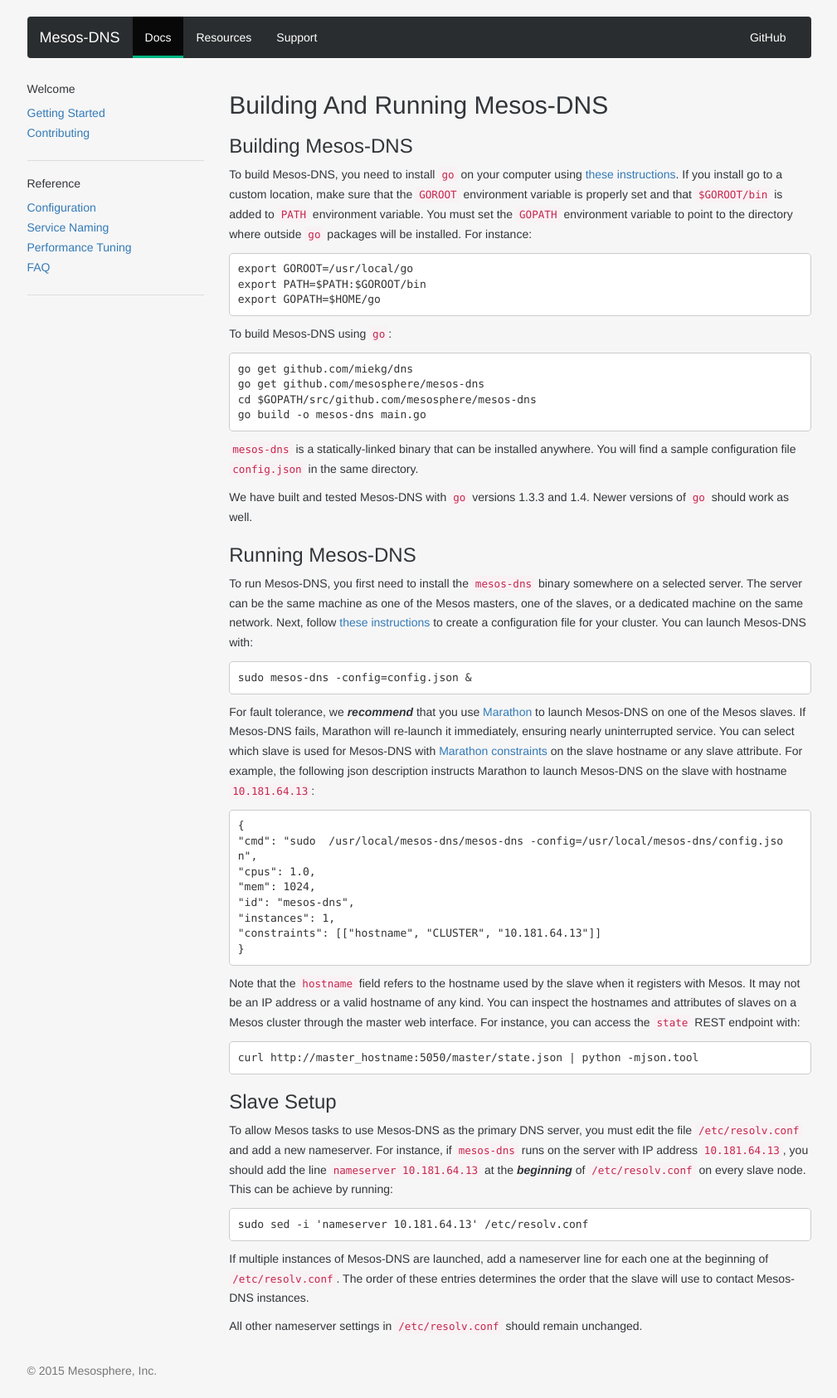
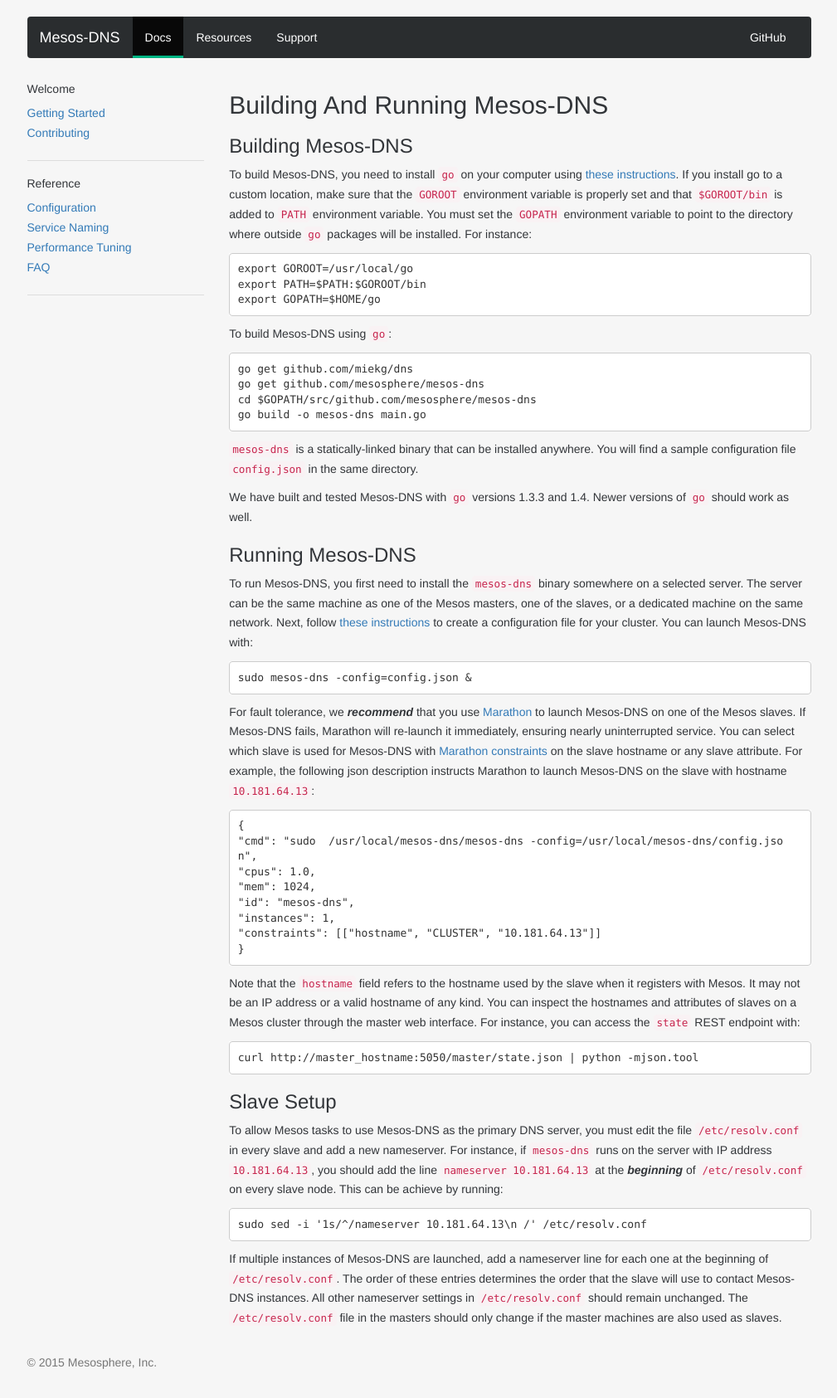
Before and after one commit to vkorehov/mesos-dns, a Jekyll site: the page built from docs/index.md, in a window 1280 px wide. Shown: the whole page at 83% size, without its empty margins (135-1144 px from the left). Built offline with Jekyll 4.4.1, drawn with Linux system fonts in a browser that asks for light colours; nearby versions of some CDN libraries; some web fonts are replaced; Markdown is read by kramdown in place of the engine named in the settings.

Commit message:
Document updates.

````diff
--- a/docs/index.md
+++ b/docs/index.md
@@ -56,12 +56,10 @@ curl http://master_hostname:5050/master/state.json | python -mjson.tool
 
 ### Slave Setup
 
-To allow Mesos tasks to use Mesos-DNS as the primary DNS server, you must edit the file `/etc/resolv.conf` and add a new nameserver. For instance, if `mesos-dns` runs on the server with IP address `10.181.64.13`, you should add the line `nameserver 10.181.64.13` at the ***beginning*** of `/etc/resolv.conf` on every slave node. This can be achieve by running:
+To allow Mesos tasks to use Mesos-DNS as the primary DNS server, you must edit the file `/etc/resolv.conf` in every slave and add a new nameserver. For instance, if `mesos-dns` runs on the server with IP address `10.181.64.13`, you should add the line `nameserver 10.181.64.13` at the ***beginning*** of `/etc/resolv.conf` on every slave node. This can be achieve by running:
 
 ```
-sudo sed -i 'nameserver 10.181.64.13' /etc/resolv.conf
+sudo sed -i '1s/^/nameserver 10.181.64.13\n /' /etc/resolv.conf
 ```
 
-If multiple instances of Mesos-DNS are launched, add a nameserver line for each one at the beginning of `/etc/resolv.conf`. The order of these entries determines the order that the slave will use to contact Mesos-DNS instances.
-
-All other nameserver settings in `/etc/resolv.conf` should remain unchanged.
+If multiple instances of Mesos-DNS are launched, add a nameserver line for each one at the beginning of `/etc/resolv.conf`. The order of these entries determines the order that the slave will use to contact Mesos-DNS instances. All other nameserver settings in `/etc/resolv.conf` should remain unchanged. The `/etc/resolv.conf` file in the masters should only change if the master machines are also used as slaves.
````
